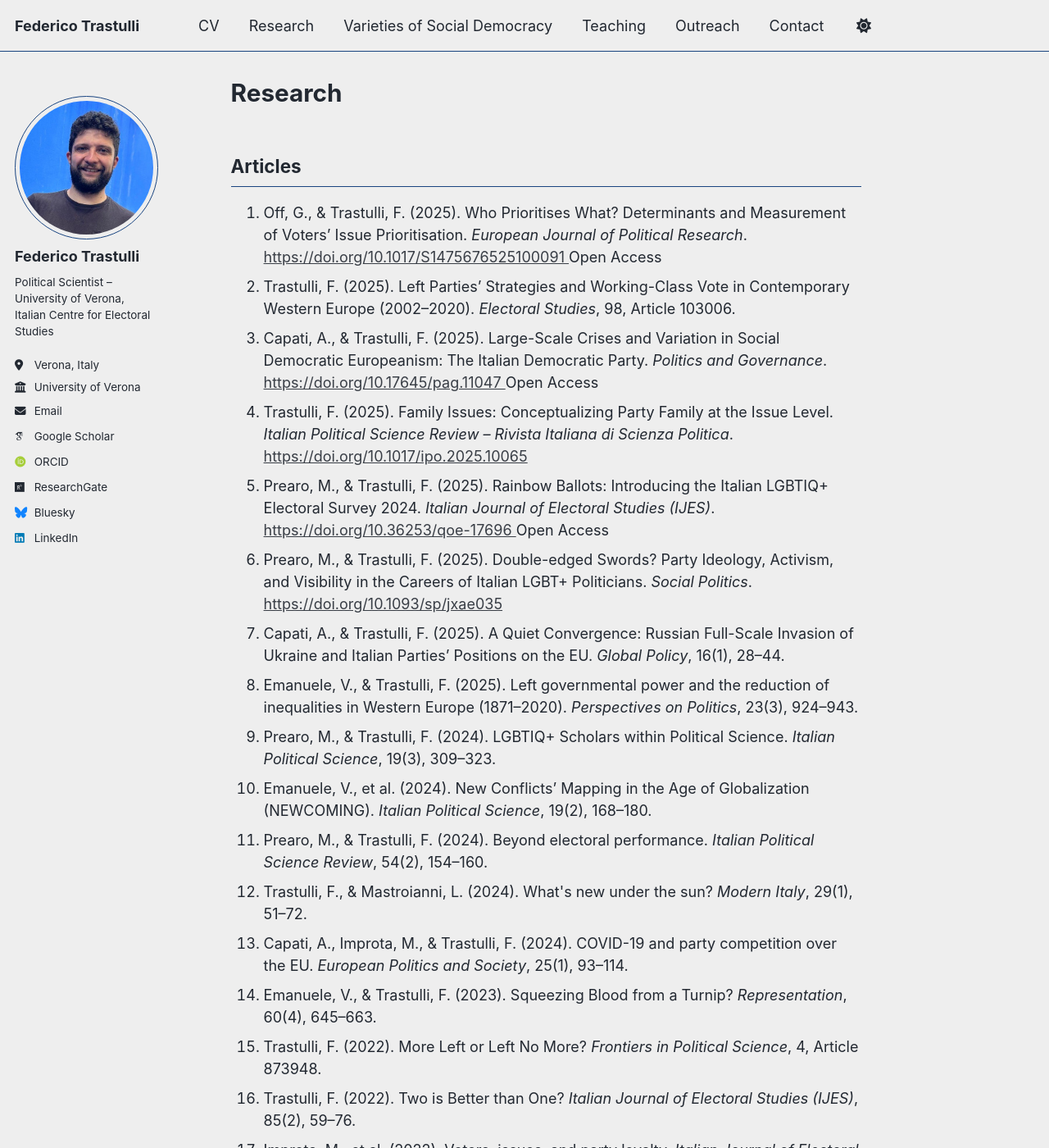
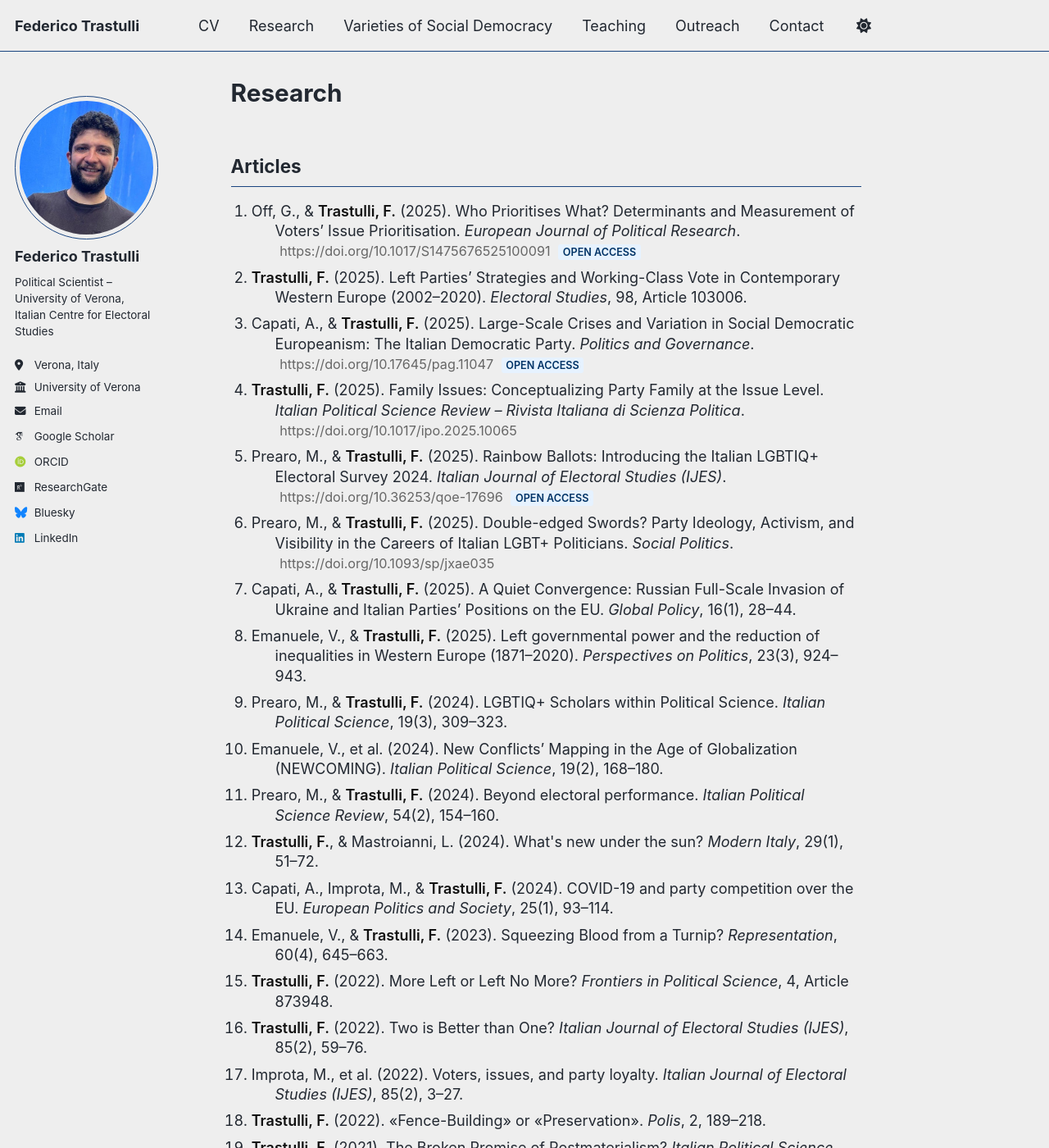
Before and after one commit to federicotrastulli/federicotrastulli.github.io, a Jekyll site: the page built from _pages/research.html, in a window 1280 px wide and 1400 px high. Shown: the whole window at 82% size. Built offline with Jekyll 4.4.1, drawn with Linux system fonts in a browser that asks for light colours; some web fonts are replaced; a script bundle is joined from its source files by our own code; library files that are not in the unit come from our copies.

Commit message:
Update main.scss

```diff
--- a/assets/css/main.scss
+++ b/assets/css/main.scss
@@ -50,3 +50,70 @@
 .page__title {
   font-size: 1.65rem;
 }
+
+/* ===============================
+   Research page styling
+   =============================== */
+
+.research-list ol,
+.research-list ul {
+  margin-left: 1.4em;
+  padding-left: 0;
+}
+
+.research-list li {
+  margin-bottom: 0.45em;
+  line-height: 1.35;
+}
+
+/* Hanging indent */
+.research-list ol li {
+  padding-left: 1.6em;
+  text-indent: -1.6em;
+}
+
+/* Author highlight */
+.research-list .me {
+  font-weight: 600;
+  color: #111;
+}
+
+/* DOI links */
+.research-list a.doi {
+  font-size: 0.9em;
+  color: #666;
+  text-decoration: none;
+  margin-left: 0.35em;
+}
+
+.research-list a.doi:hover {
+  text-decoration: underline;
+  color: #333;
+}
+
+/* Badges */
+.badge {
+  font-size: 0.7em;
+  font-weight: 600;
+  text-transform: uppercase;
+  padding: 0.15em 0.45em;
+  margin-left: 0.4em;
+  border-radius: 3px;
+  vertical-align: middle;
+}
+
+/* Badge types */
+.badge.oa {
+  background: #e6f2ff;
+  color: #003366;
+}
+
+.badge.forthcoming {
+  background: #f3f3f3;
+  color: #555;
+}
+
+.badge.review {
+  background: #fff3cd;
+  color: #7a5c00;
+}
```
